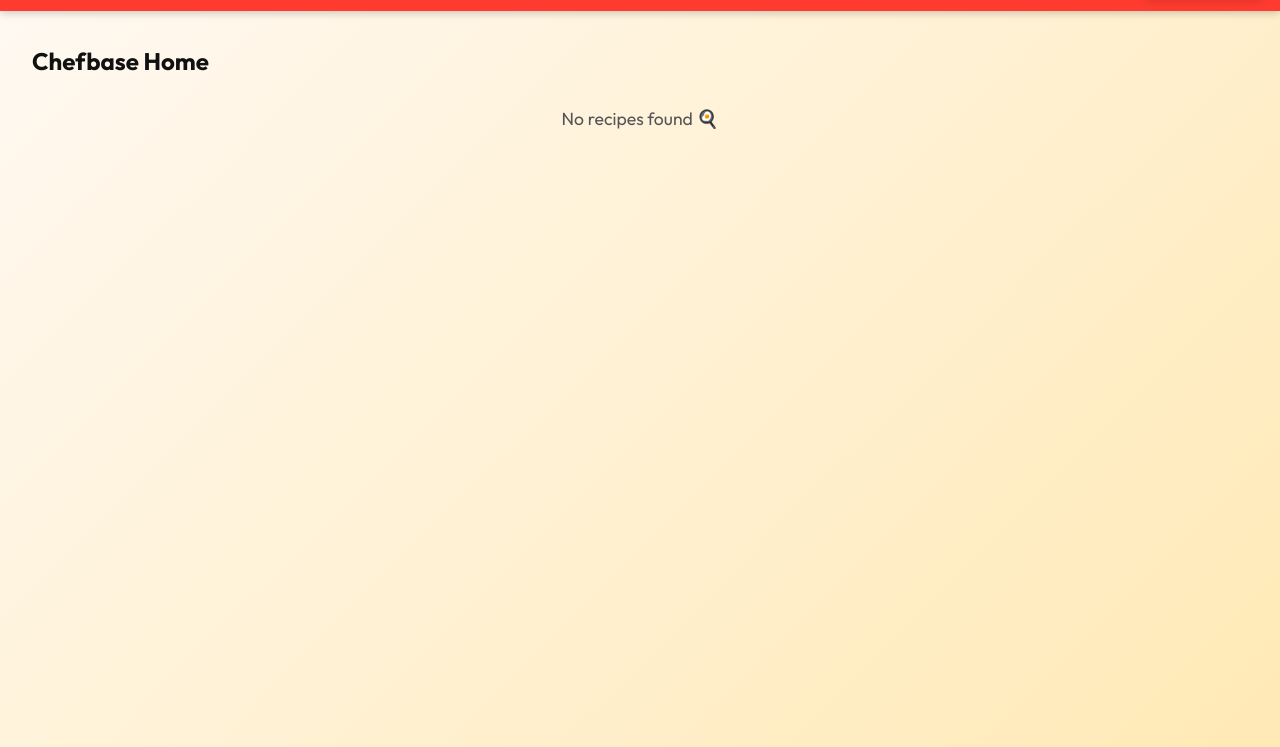
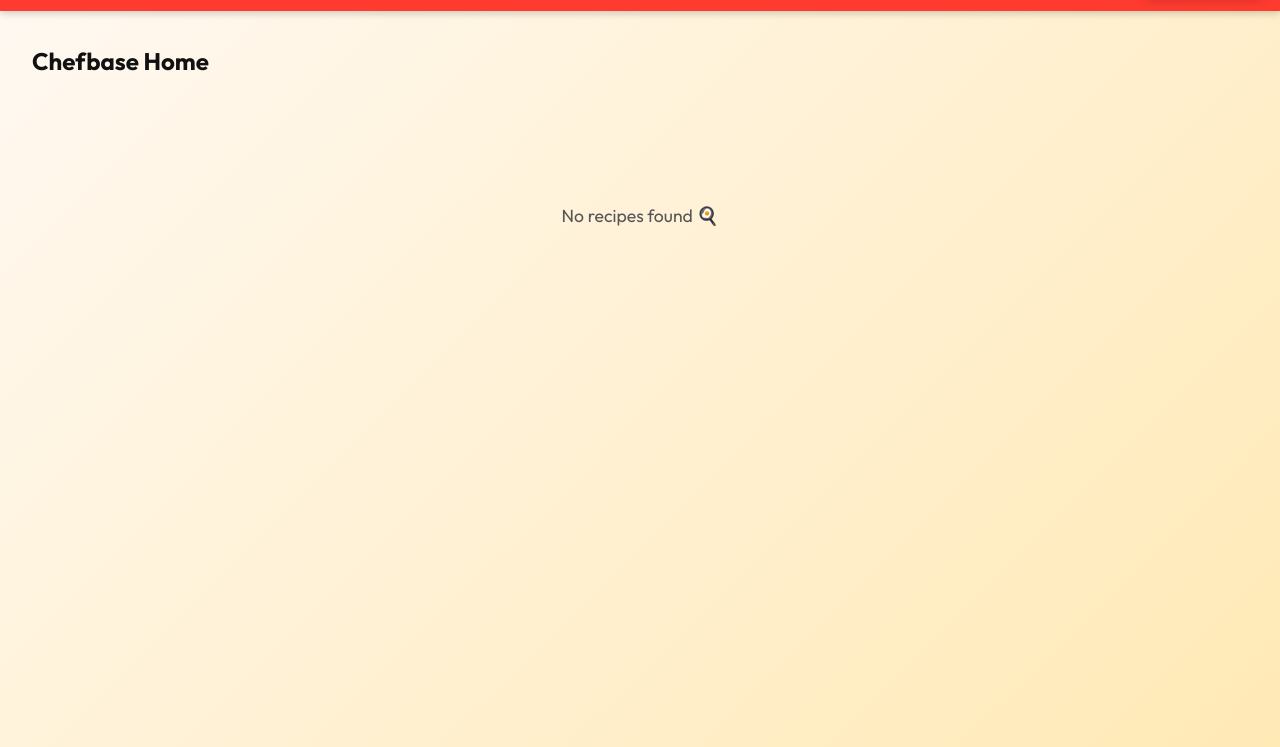
Before and after one commit to melwynmascarenhas/chefbase, a website with bundled scripts: page public/index.html in a window 1280 px wide. Shown: the part 53-800 px from the top of the page. Built offline with nearby package versions, Linux system fonts and the light colour scheme; files whose address does not match are found by name.

Commit message:
search css update

```diff
--- a/public/css/style.css
+++ b/public/css/style.css
@@ -322,19 +322,6 @@ main {
 }
 
 /* =====================================================
-   EMPTY STATE
-   ===================================================== */
-.empty-state {
-  display: flex;
-  flex-direction: column;
-  justify-content: center;
-  align-items: center;
-  height: 80vh;
-  font-size: 1.2rem;
-  color: #444;
-}
-
-/* =====================================================
    PRELOADER
    ===================================================== */
 .preloader {
@@ -597,10 +584,14 @@ section h2 {
 
 .loading-state,
 .empty-state {
-  position: absolute;
+  grid-column: 1 / -1;
   width: 100%;
   text-align: center;
   color: #555;
   font-size: 1.1rem;
-  margin-top: 2rem;
+  margin: 0;
+  padding: 100px 0;
+  display: flex;
+  justify-content: center;
+  align-items: center;
 }
```
Also changed, not shown: 1 other file.
